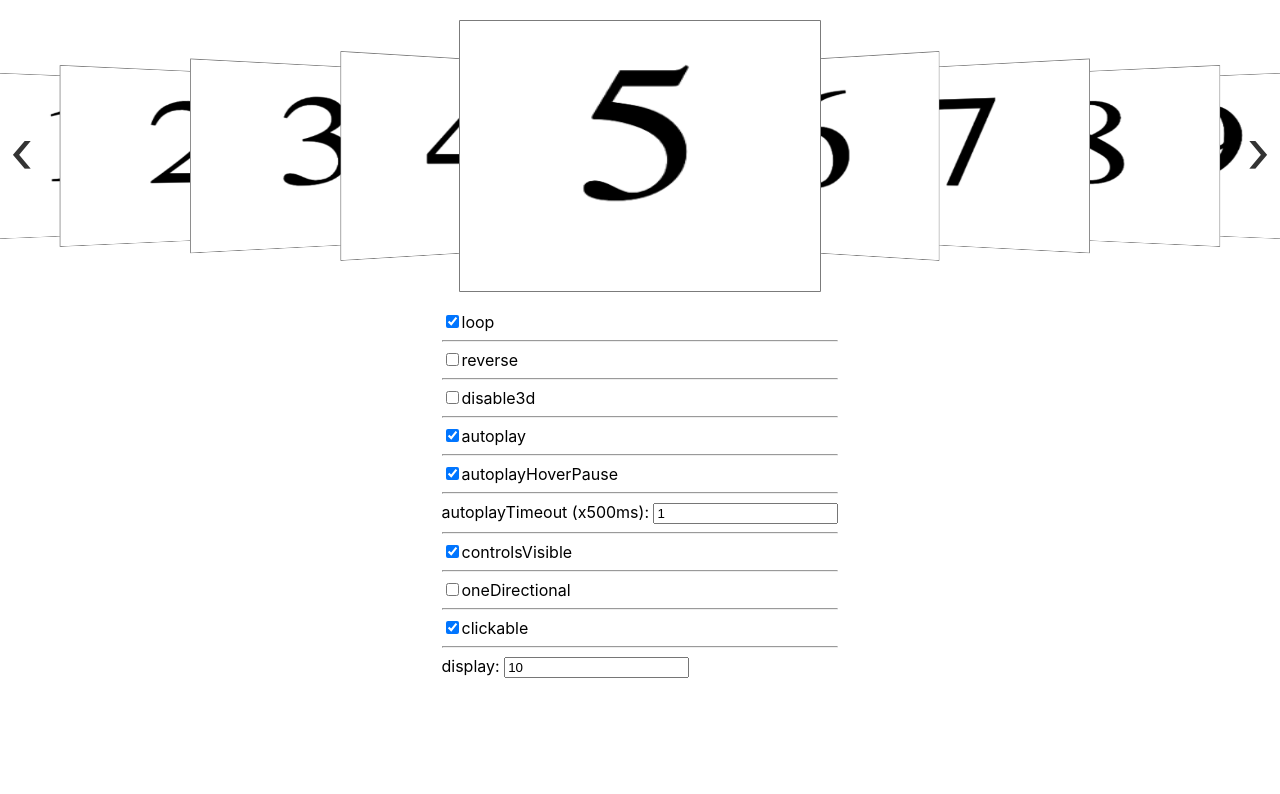
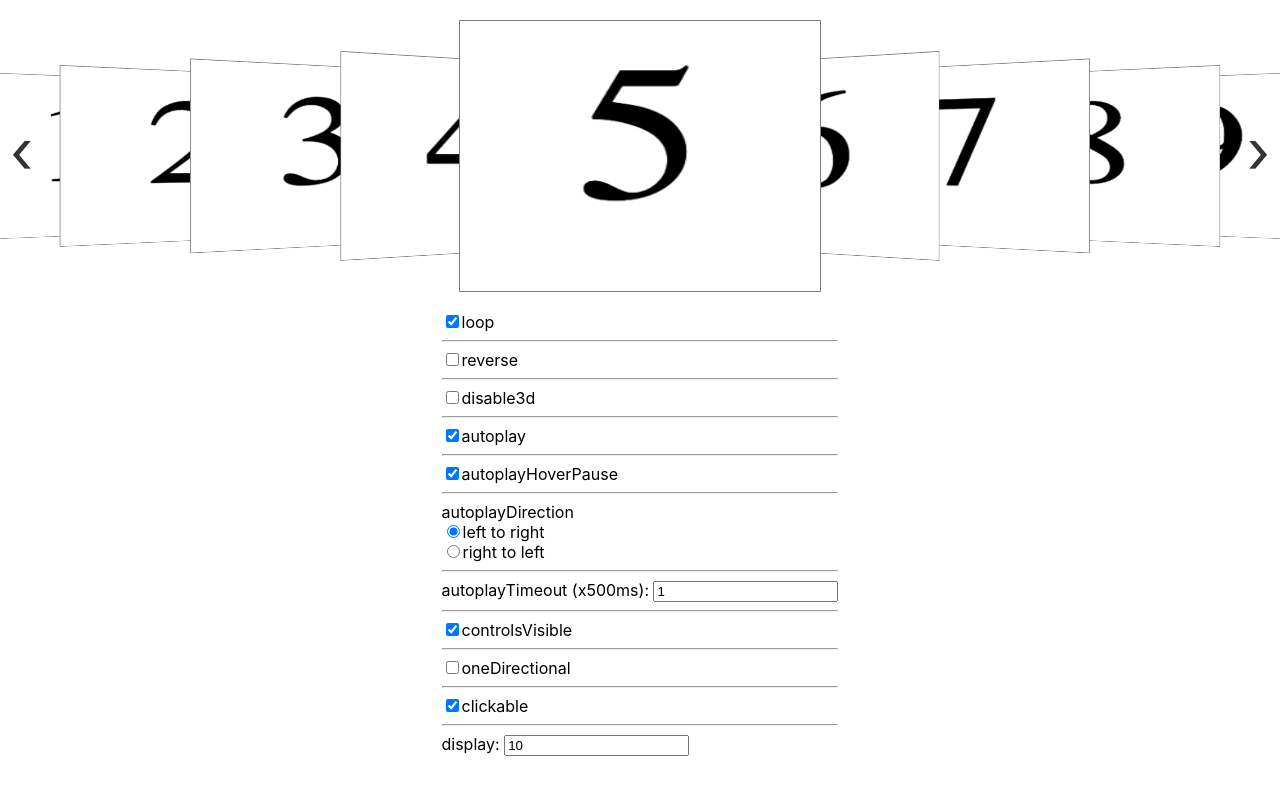
Before and after one commit to danh20051995/react-carousel-3d, a React app: page / in a window 1280 px wide. Shown: the top 794 px of the page. Built offline with nearby package versions, Linux system fonts and the light colour scheme.

Commit message:
feat: add autoplayDirection options

```diff
--- a/src/App.tsx
+++ b/src/App.tsx
@@ -1,5 +1,5 @@
 import { useState } from 'react'
-import { Carousel3d } from '@/components/carousel-3d'
+import { Carousel3d, EDirection } from '@/components/carousel-3d'
 
 import './App.scss'
 
@@ -24,6 +24,7 @@ const App = () => {
   const [autoplay, setAutoplay] = useState(true)
   const [autoplayTimeout, setAutoplayTimeout] = useState(1)
   const [autoplayHoverPause, setAutoplayHoverPause] = useState(true)
+  const [autoplayDirection, setAutoplayDirection] = useState(EDirection.LTR)
   const [controlsVisible, setControlsVisible] = useState(true)
   const [oneDirectional, setOneDirectional] = useState(false)
   const [clickable, setClickable] = useState(true)
@@ -35,6 +36,7 @@ const App = () => {
         autoplay={autoplay}
         autoplayTimeout={Math.max(autoplayTimeout, 1) * 500}
         autoplayHoverPause={autoplayHoverPause}
+        autoplayDirection={autoplayDirection}
         loop={loop}
         reverse={reverse}
         disable3d={disable3d}
@@ -111,6 +113,31 @@ const App = () => {
 
         <hr />
         <div>
+          <label>autoplayDirection</label>
+          <div>
+            <input
+              type="radio"
+              name="autoplayDirection"
+              id="ltr"
+              defaultChecked={autoplayDirection === EDirection.LTR}
+              onChange={(e) => e.target.checked && setAutoplayDirection(EDirection.LTR)}
+            />
+            <label htmlFor="ltr">left to right</label>
+          </div>
+          <div>
+            <input
+              type="radio"
+              name="autoplayDirection"
+              id="rlt"
+              defaultChecked={autoplayDirection === EDirection.RTL}
+              onChange={(e) => e.target.checked && setAutoplayDirection(EDirection.RTL)}
+            />
+            <label htmlFor="rlt">right to left</label>
+          </div>
+        </div>
+
+        <hr />
+        <div>
           <label htmlFor="autoplayTimeout">autoplayTimeout (x500ms): </label>
           <input
             type="number"
--- a/src/components/carousel-3d/index.tsx
+++ b/src/components/carousel-3d/index.tsx
@@ -10,7 +10,7 @@ import './style.scss'
  */
 const calculateAspectRatio = (width: number, height: number) => Math.min(width / height)
 
-enum EDirection {
+export enum EDirection {
   LTR = 'ltr',
   RTL = 'rtl',
 }
@@ -26,6 +26,7 @@ export interface Carousel3dProps {
   autoplay?: boolean
   autoplayTimeout?: number
   autoplayHoverPause?: boolean
+  autoplayDirection?: EDirection,
 
   animationSpeed?: number
   bias?: EBias
@@ -59,6 +60,7 @@ export const Carousel3d: FC<Carousel3dProps> = (props) => {
     autoplay = false,
     autoplayTimeout = 2000,
     autoplayHoverPause = true,
+    autoplayDirection = EDirection.LTR,
 
     animationSpeed = 500,
     bias = 'left',
@@ -514,7 +516,9 @@ export const Carousel3d: FC<Carousel3dProps> = (props) => {
         clearTimeout(autoplayTimeOutRef.current)
       }
       autoplayTimeOutRef.current = setTimeout(
-        () => goNext(),
+        () => autoplayDirection === EDirection.LTR
+          ? goNext()
+          : goPrev(),
         autoplayTimeout
       )
     }
@@ -540,7 +544,7 @@ export const Carousel3d: FC<Carousel3dProps> = (props) => {
         ref.current.removeEventListener('mouseleave', startAutoplay)
       }
     }
-  }, [autoplay, autoplayHoverPause, autoplayTimeout, isNextPossible, goNext])
+  }, [autoplay, autoplayHoverPause, autoplayTimeout, isNextPossible, autoplayDirection, goNext, goPrev])
 
   const slideProps: SlideProps = {
     total: state.total,
```
